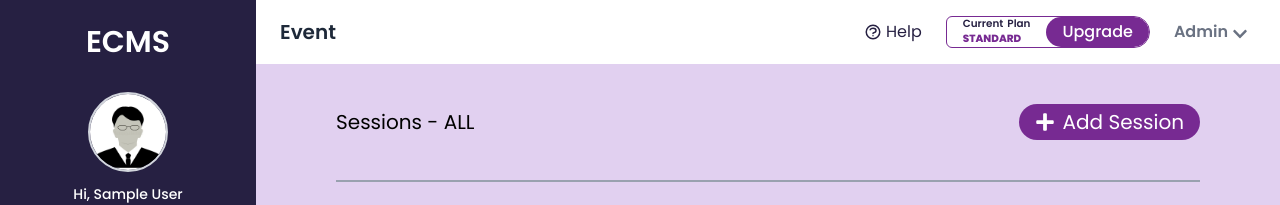
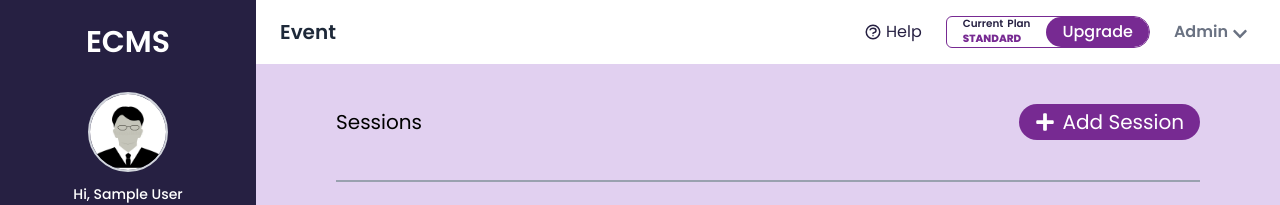
Before and after one commit to koiraladarwin/ecmsadminpage, a React (Vite) app: page /event/allsession in a window 1280 px wide. Shown: the top 205 px of the page. Built offline with nearby package versions, Linux system fonts and the light colour scheme; no server answers; sample sign-in values are in the browser's storage.

Commit message:
refac: removed 'All' in sessions-invitations-tickets

```diff
--- a/src/features/dashboard/event/invitations/pages/ShowAllInvitations.jsx
+++ b/src/features/dashboard/event/invitations/pages/ShowAllInvitations.jsx
@@ -12,7 +12,7 @@ export default function ShowAllInvitations()
         <div className="min-h-screen">
             <div className="flex flex-col md:flex-row gap-4 items-center justify-between pt-10 px-20">
                 <div className="space-y-2">
-                    <h1 className="text-xl ">Invitations - ALL</h1>
+                    <h1 className="text-xl ">Invitations</h1>
                 </div>
 
                 <NavLink to="/event/createinvitation" >
--- a/src/features/dashboard/event/pages/SessionsAll.jsx
+++ b/src/features/dashboard/event/pages/SessionsAll.jsx
@@ -13,7 +13,7 @@ export default function SessionAll()
         <div className="min-h-screen">
             <div className="flex items-center flex-col gap-4 lg:flex-row justify-between pt-10 pl-20 pr-20">
                 <div className="space-y-2">
-                    <h1 className="text-xl ">Sessions - ALL</h1>
+                    <h1 className="text-xl ">Sessions</h1>
                 </div>
 
                 <NavLink to="/event/createsession" >
--- a/src/features/dashboard/event/ticket/pages/ShowAllTicket.jsx
+++ b/src/features/dashboard/event/ticket/pages/ShowAllTicket.jsx
@@ -13,7 +13,7 @@ export default function ShowAllTicket()
         <div className="min-h-screen">
             <div className="flex items-center justify-between pt-10 px-20 flex-col lg:flex-row gap-4">
                 <div className="space-y-2">
-                    <h1 className="text-xl ">Tickets - ALL</h1>
+                    <h1 className="text-xl ">Tickets</h1>
                 </div>
 
 
```
